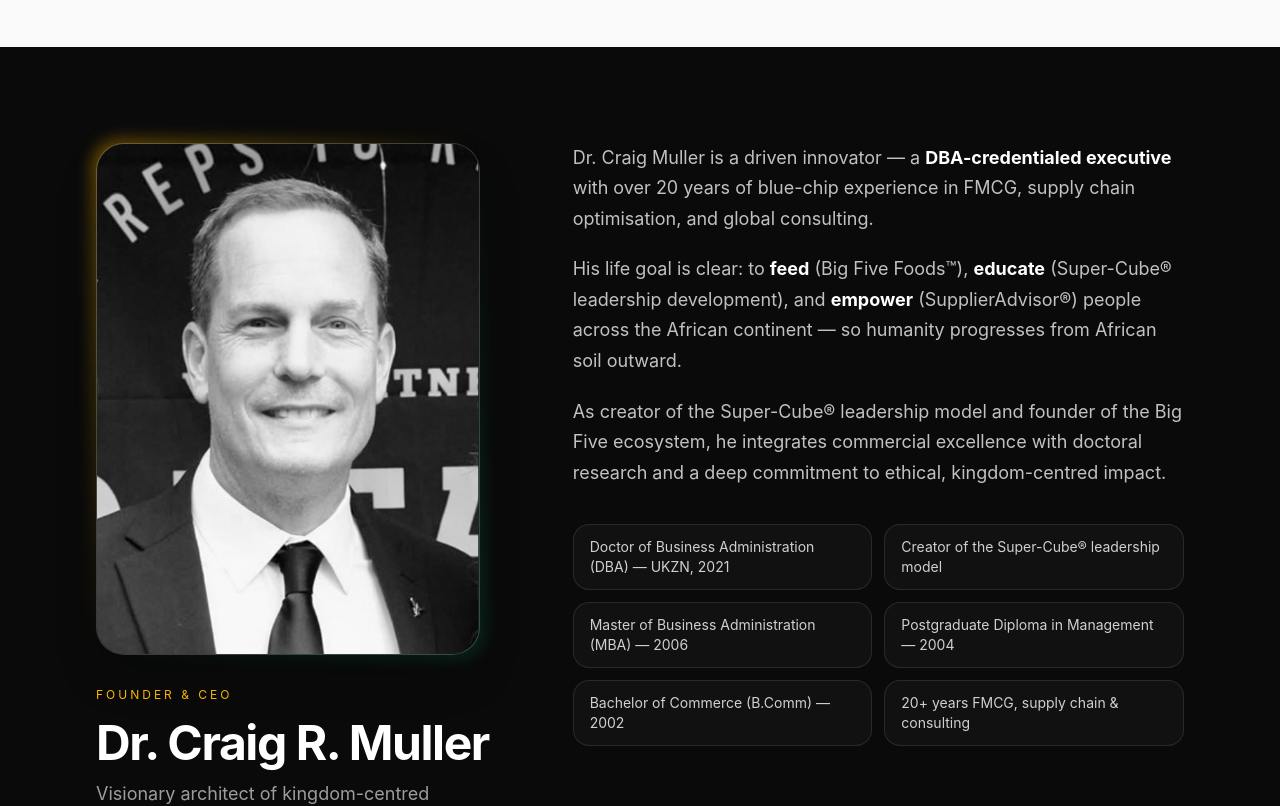
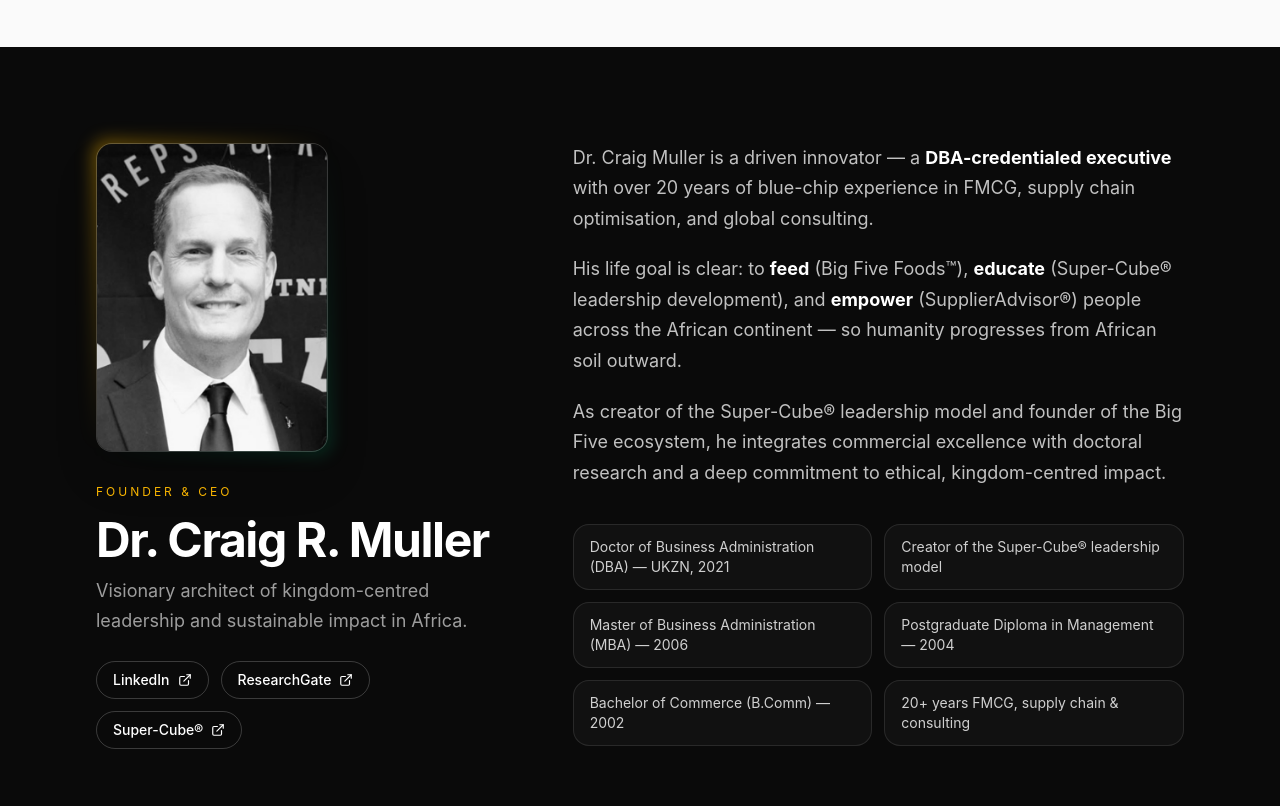
Before and after one commit to bigfivefoods/bigfivegroup-africa, a Next.js app: page /about in a window 1280 px wide. Shown: the part 4700-5506 px from the top of the page. Built offline with nearby package versions, Linux system fonts and the light colour scheme.

Commit message:
fix: Reduce founder portrait size on About page

```diff
--- a/app/about/page.tsx
+++ b/app/about/page.tsx
@@ -300,15 +300,15 @@
         <div className="max-w-6xl mx-auto px-4 sm:px-6 lg:px-8">
           <div className="grid grid-cols-1 lg:grid-cols-12 gap-10 sm:gap-12 lg:gap-14 items-start">
             <div className="lg:col-span-5 min-w-0">
-              <div className="relative mx-auto lg:mx-0 w-full max-w-xs sm:max-w-sm mb-8">
-                <div className="absolute -inset-1 rounded-[1.75rem] bg-gradient-to-br from-amber-400/40 via-transparent to-emerald-500/20 blur-sm" />
-                <div className="relative aspect-[3/4] rounded-[1.75rem] overflow-hidden border border-white/15 shadow-2xl bg-white/5">
+              <div className="relative mx-auto lg:mx-0 w-full max-w-[11.5rem] sm:max-w-[13rem] md:max-w-[14.5rem] mb-8">
+                <div className="absolute -inset-1 rounded-2xl bg-gradient-to-br from-amber-400/40 via-transparent to-emerald-500/20 blur-sm" />
+                <div className="relative aspect-[3/4] rounded-2xl overflow-hidden border border-white/15 shadow-2xl bg-white/5">
                   <Image
                     src="/craig-muller.png"
                     alt="Dr. Craig R. Muller, Founder & CEO of Big Five Group"
                     fill
                     className="object-cover object-top"
-                    sizes="(max-width: 1024px) 100vw, 380px"
+                    sizes="(max-width: 768px) 184px, 232px"
                     priority
                   />
                 </div>
```
